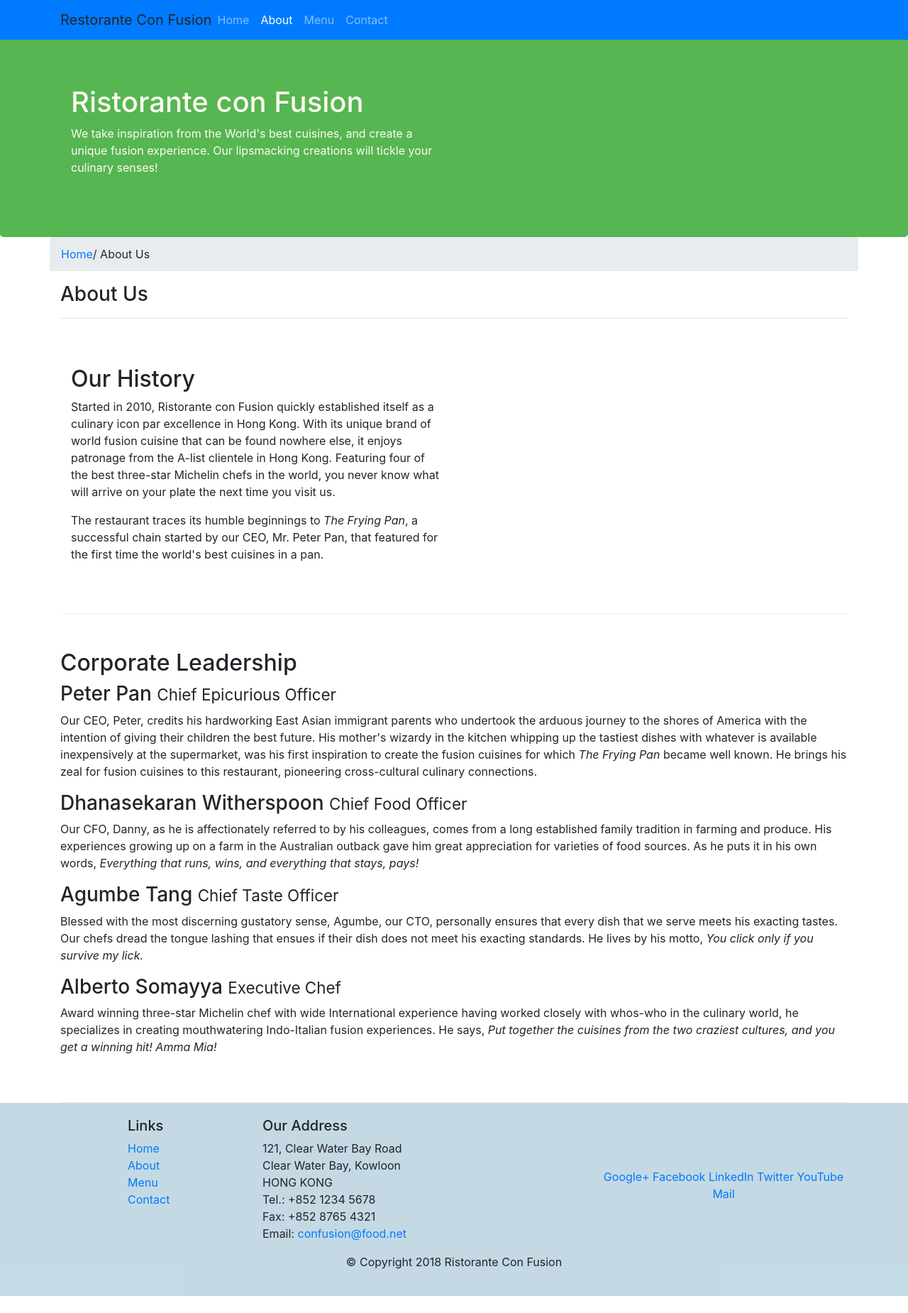
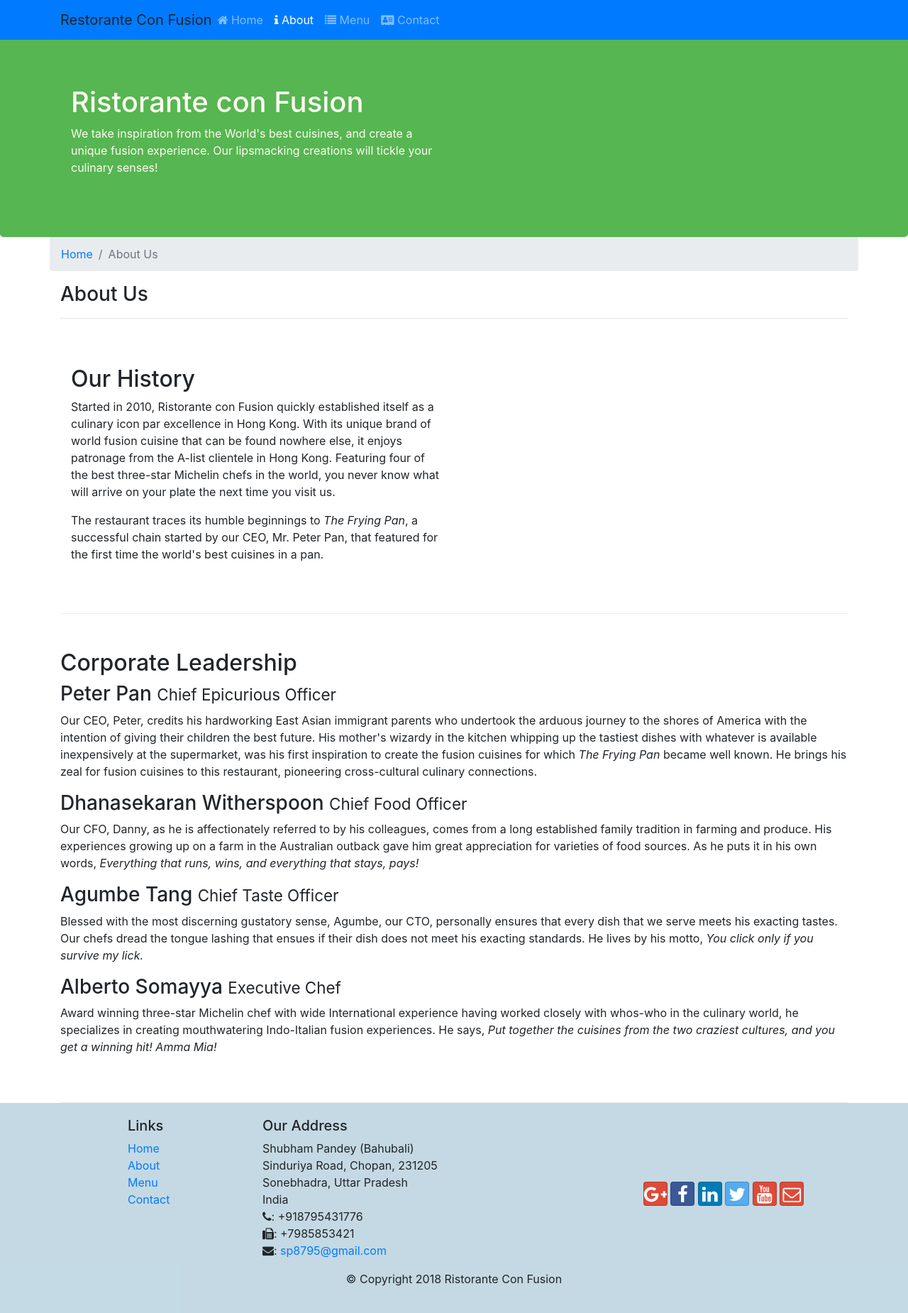
Before and after one commit to saumy0010/restaurant, a website: page aboutus.html in a window 1280 px wide. Shown: the whole page at 71% size. Before the commit the page ends 1826 px from the top, so only its background shows below. Drawn offline with nearby package versions, Linux system fonts and the light colour scheme.

Commit message:
icon fonts

```diff
--- a/aboutus.html
+++ b/aboutus.html
@@ -9,6 +9,8 @@
 
      <!-- Bootsrap CSS -->
     <link rel="stylesheet" href="node_modules/bootstrap/dist/css/bootstrap.min.css">
+    <link rel="stylesheet" href="node_modules/font-awesome/css/font-awesome.min.css">
+    <link rel="stylesheet" href="node_modules/bootstrap-social/bootstrap-social.css">
     <link rel="stylesheet" href="css/styles.css">
     <title>Ristorante Con Fusion: About Us</title>
 
@@ -24,10 +26,10 @@
             <a class="navbar-brand mr-auto" herf="./index.html">Restorante Con Fusion</a>
             <div class="collapse navbar-collapse" id="Navbar">
                 <ul class="navbar-nav mr-auto">
-                    <li class="nav-item"><a class="nav-link" href="./index.html">Home</a></li>
-                    <li class="nav-item active"><a class="nav-link" href="#">About</a></li>
-                    <li class="nav-item"><a class="nav-link" href="#">Menu</a></li>
-                    <li class="nav-item"><a class="nav-link" href="#">Contact</a></li>
+                    <li class="nav-item"><a class="nav-link" href="./index.html"><span class="fa fa-home fa-fg"></span> Home</a></li>
+                    <li class="nav-item active"><a class="nav-link" href="#"><span class="fa fa-info fa-fg"></span> About</a></li>
+                    <li class="nav-item"><a class="nav-link" href="#"><span class="fa fa-list fa-fg"></span> Menu</a></li>
+                    <li class="nav-item"><a class="nav-link" href="#"><span class="fa fa-address-card fa-fg"></span> Contact</a></li>
                 </ul>
             </div>
         </div>
@@ -50,9 +52,10 @@
     <div class="container">
         <div class="row">
             <ol class="col-12 breadcrumb">
-                <li class="breadcrum-item"><a href="./index.html">Home</a></li>
-                <li class="breadcrum-item active">/ About Us</li>
+                <li class="breadcrumb-item"><a href="./index.html">Home</a></li>
+                <li class="breadcrumb-item active">About Us</li>
             </ol>
+
             <div class="col-12">
                <h3>About Us</h3>
                <hr>
@@ -100,22 +103,23 @@
                 <div class="col-7 col-sm-5">
                     <h5>Our Address</h5>
                     <address>
-		              121, Clear Water Bay Road<br>
-		              Clear Water Bay, Kowloon<br>
-		              HONG KONG<br>
-		              Tel.: +852 1234 5678<br>
-		              Fax: +852 8765 4321<br>
-		              Email: <a href="mailto:confusion@food.net">confusion@food.net</a>
+                      Shubham Pandey (Bahubali)<br>
+		              Sinduriya Road, Chopan, 231205<br>
+		              Sonebhadra, Uttar Pradesh<br>
+		              India<br>
+		              <i class="fa fa-phone fa-fg"></i>: +918795431776<br>
+		              <i class="fa fa-fax fa-fg"></i>: +7985853421<br>
+		              <i class="fa fa-envelope fa-fg"></i>: <a href="sp8795@gmail.com">sp8795@gmail.com</a>
 		           </address>
                 </div>
                 <div class="col-12 col-sm-4 align-self-center">
                     <div class="text-center">
-                        <a href="http://google.com/+">Google+</a>
-                        <a href="http://www.facebook.com/profile.php?id=">Facebook</a>
-                        <a href="http://www.linkedin.com/in/">LinkedIn</a>
-                        <a href="http://twitter.com/">Twitter</a>
-                        <a href="http://youtube.com/">YouTube</a>
-                        <a href="mailto:">Mail</a>
+                        <a class="btn btn-social-icon btn-google" href="http://google.com/+"><i class="fa fa-google-plus fa-lg"></i></a>
+                        <a class="btn btn-social-icon btn-facebook" href="http://www.facebook.com/profile.php?id="><i class="fa fa-facebook fa-lg"></i></a>
+                        <a class="btn btn-social-icon btn-linkedin" href="http://www.linkedin.com/in/"><i class="fa fa-linkedin fa-lg"></i></a>
+                        <a class="btn btn-social-icon btn-twitter" href="http://twitter.com/"><i class="fa fa-twitter fa-lg"></i></a>
+                        <a class="btn btn-social-icon btn-google" href="http://youtube.com/"><i class="fa fa-youtube fa-lg"></i></a>
+                        <a class="btn btn-social-icon btn-google" href="mailto:"><i class="fa fa-envelope-o fa-lg"></i></a>
                     </div>
                 </div>
            </div>
--- a/package.json
+++ b/package.json
@@ -15,6 +15,8 @@
   },
   "dependencies": {
     "bootstrap": "^4.0.0",
+    "bootstrap-social": "^5.1.1",
+    "font-awesome": "^4.7.0",
     "jquery": "^3.3.1",
     "popper.js": "^1.12.9"
   }
```
Also changed, not shown: index.html (+20 -18 lines), 1 other file.
